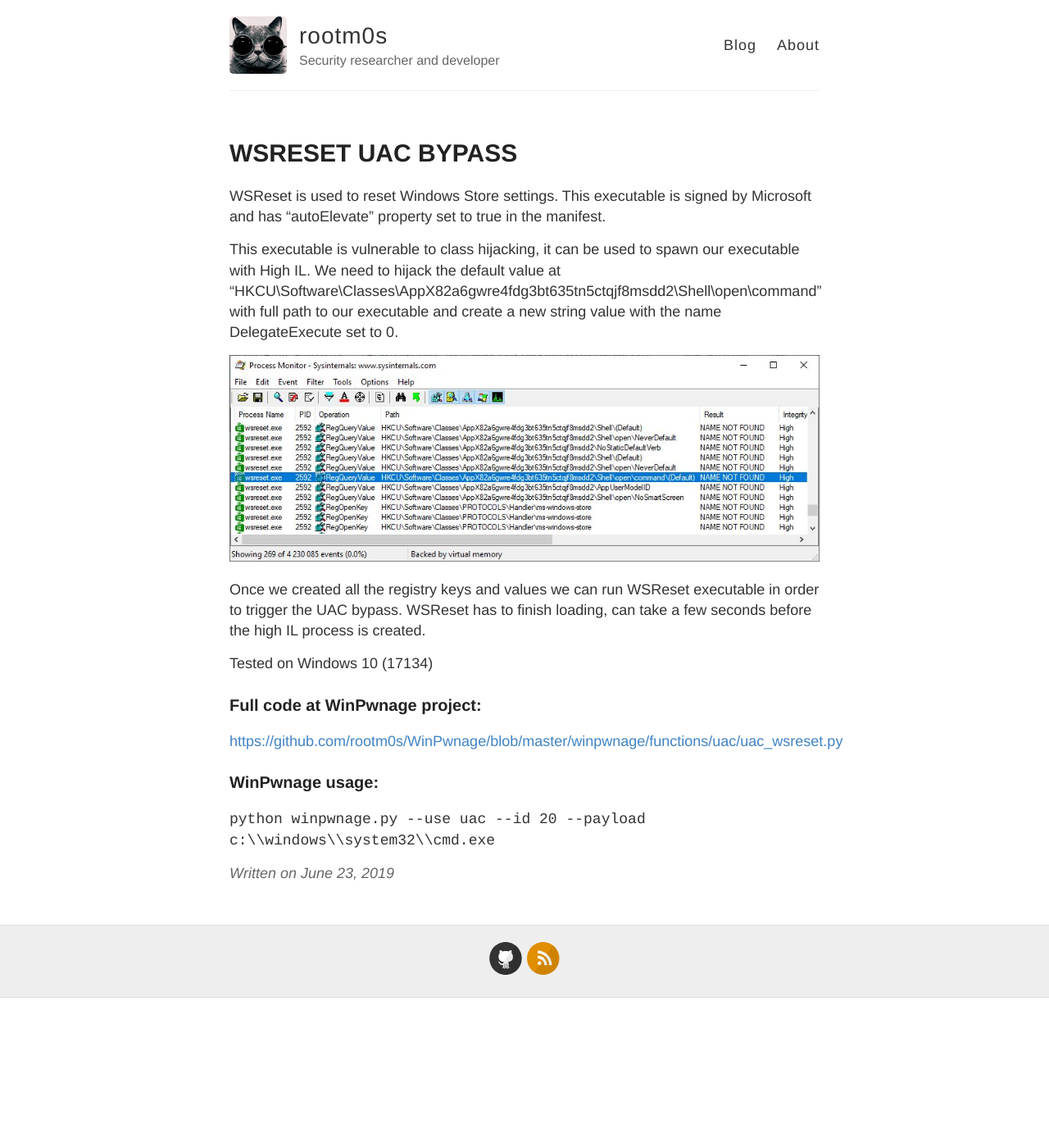
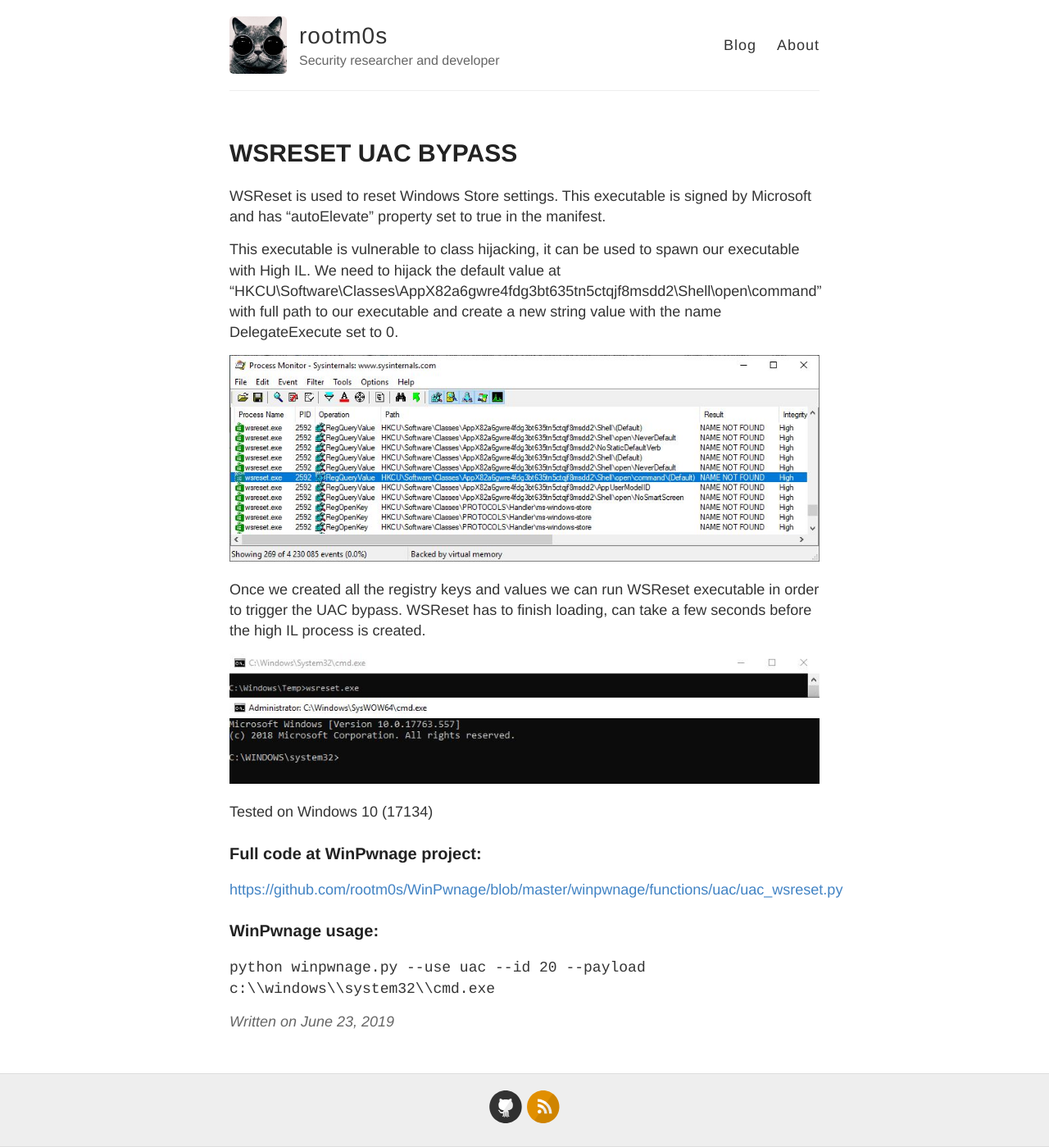
Before and after one commit to rootm0s/rootm0s.github.io, a Jekyll site: the page built from _posts/2019-6-23-wsreset-uac-bypass.md, in a window 1280 px wide. Shown: the whole page at 82% size. Built offline with Jekyll 4.4.1, drawn with Linux system fonts in a browser that asks for light colours; before the commit the page ends 1217 px from its top, so only the background shows below that.

Commit message:
Update 2019-6-23-wsreset-uac-bypass.md

```diff
--- a/_posts/2019-6-23-wsreset-uac-bypass.md
+++ b/_posts/2019-6-23-wsreset-uac-bypass.md
@@ -11,6 +11,8 @@ This executable is vulnerable to class hijacking, it can be used to spawn our ex
 
 Once we created all the registry keys and values we can run WSReset executable in order to trigger the UAC bypass. WSReset has to finish loading, can take a few seconds before the high IL process is created.
 
+![_config.yml]({{ site.baseurl }}/images/wsreset_cmd_pop.JPG)
+
 Tested on Windows 10 (17134)
 
 ### Full code at WinPwnage project:
```
